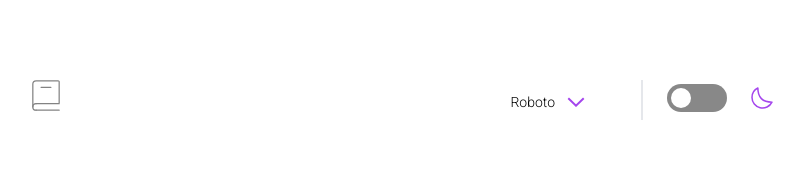
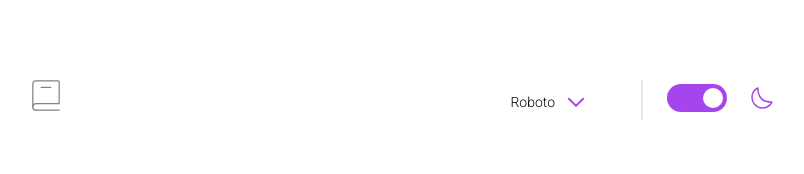
Before and after one commit to JaredBrown1/dictionary, a Next.js app: page / in a window 1280 px wide. Shown: the top 174 px of the page, without its empty margins (240-1044 px from the left). Built offline with nearby package versions, Linux system fonts and the light colour scheme.

Commit message:
dark mode button should be checked as true if users device has darkmode settings enabled prior to loading site

```diff
--- a/src/app/components/navbar/ThemeSwitcher.jsx
+++ b/src/app/components/navbar/ThemeSwitcher.jsx
@@ -21,6 +21,7 @@ const ThemeSwitcher = () => {
 			? setChecked(true)
 			: setChecked(false);
 		setMounted(true);
+		theme === "dark" ? setChecked(false) : setChecked(true);
 	}, []);
 
 	if (!mounted) {
```
